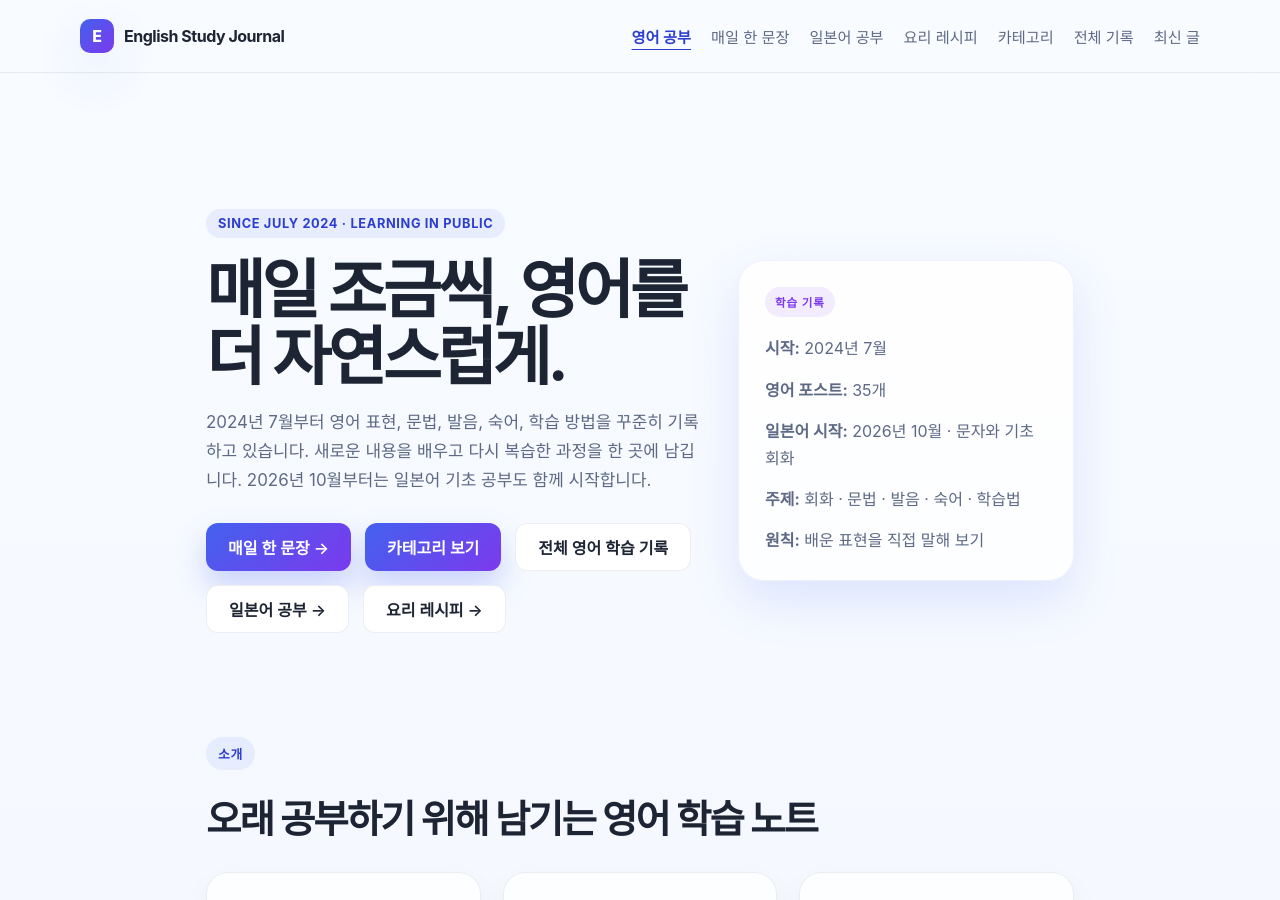
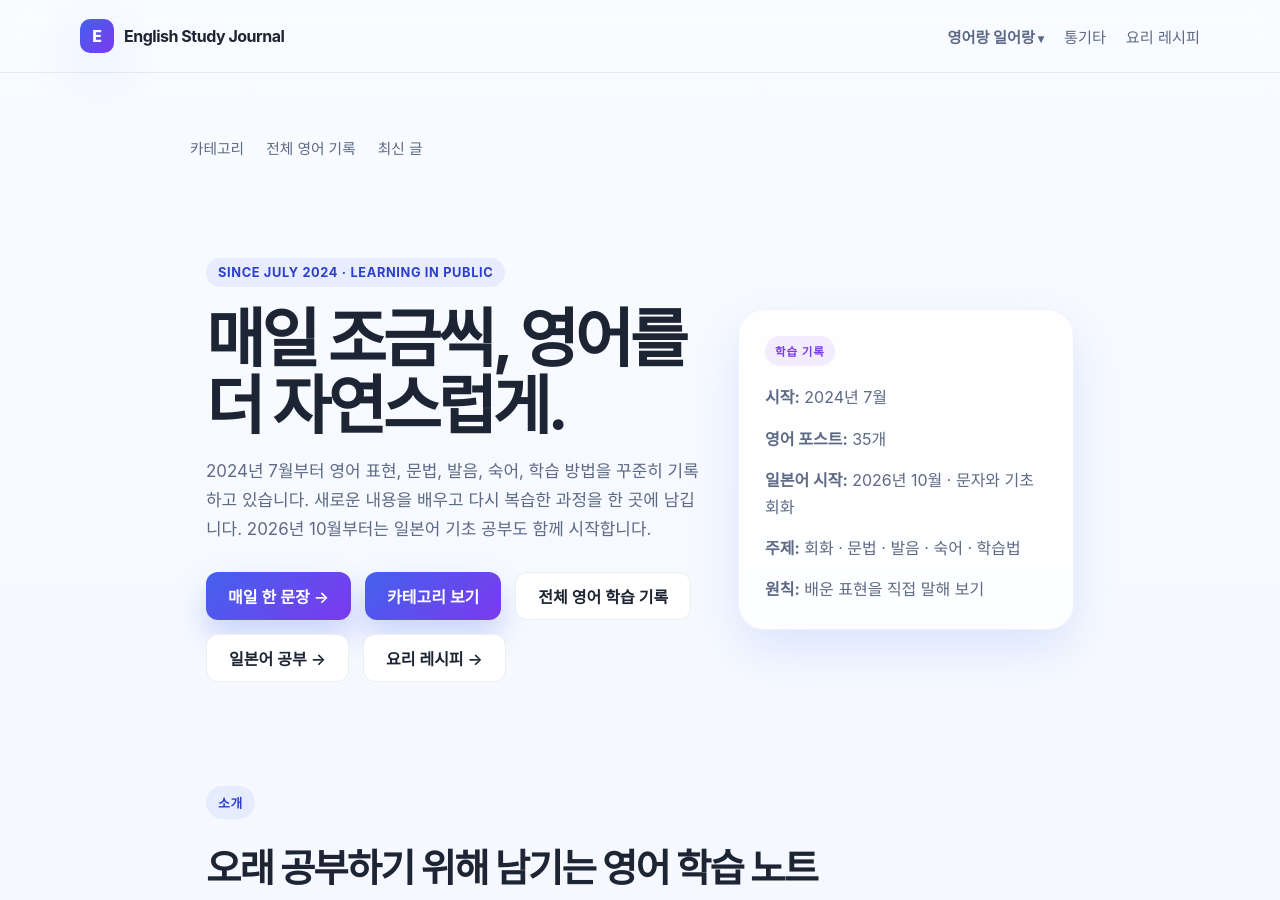
Before and after one commit to sofajohnlee/blog, a Jekyll site: the page built from index.html, in a window 1280 px wide and 900 px high. Built offline with Jekyll 4.4.1, drawn with Linux system fonts in a browser that asks for light colours.

Commit message:
Group English and Japanese navigation and add guitar before recipes

```diff
--- a/_layouts/default.html
+++ b/_layouts/default.html
@@ -15,27 +15,39 @@
         <span>English Study Journal</span>
       </a>
       <nav class="nav-links" aria-label="블로그 메뉴">
-        <a href="{{ '/' | relative_url }}" {% if page.daily_sentence != true and page.study_language == 'english' or page.study_language == nil %}aria-current="page"{% endif %}>영어 공부</a>
-        <a href="{{ '/daily-sentence/' | relative_url }}" {% if page.daily_sentence %}aria-current="page"{% endif %}>매일 한 문장</a>
-        <a href="{{ '/japanese/' | relative_url }}" {% if page.study_language == 'japanese' %}aria-current="page"{% endif %}>일본어 공부</a>
+        <details class="language-menu">
+          <summary>영어랑 일어랑</summary>
+          <div class="language-submenu">
+            <a href="{{ '/languages/' | relative_url }}">영어랑 일어랑 전체</a>
+            <a href="{{ '/' | relative_url }}" {% if page.study_language == 'english' and page.daily_sentence != true %}aria-current="page"{% endif %}>영어 공부</a>
+            <a href="{{ '/daily-sentence/' | relative_url }}" {% if page.daily_sentence %}aria-current="page"{% endif %}>매일 한 문장</a>
+            <a href="{{ '/japanese/' | relative_url }}" {% if page.study_language == 'japanese' %}aria-current="page"{% endif %}>일본어 공부</a>
+          </div>
+        </details>
+        <a href="{{ '/guitar/' | relative_url }}" {% if page.study_language == 'guitar' %}aria-current="page"{% endif %}>통기타</a>
         <a href="{{ '/recipes/' | relative_url }}" {% if page.study_language == 'cooking' %}aria-current="page"{% endif %}>요리 레시피</a>
+      </nav>
+    </div>
+  </header>
+
+  <main class="article-page">
+    <div class="container article-container">
+      <nav class="section-nav" aria-label="분야별 메뉴">
         {% if page.study_language == 'japanese' %}
         <a href="{{ '/japanese/#characters' | relative_url }}">문자 익히기</a>
         <a href="{{ '/japanese/#posts' | relative_url }}">일본어 학습 기록</a>
         <a href="{{ '/japanese/historical-songs/' | relative_url }}">일제치하 노래</a>
         {% elsif page.study_language == 'cooking' %}
         <a href="{{ '/recipes/#posts' | relative_url }}">레시피 목록</a>
-        {% else %}
+        {% elsif page.study_language == 'guitar' %}
+        <a href="{{ '/guitar/#chords' | relative_url }}">기본 코드</a>
+        <a href="{{ '/guitar/#practice' | relative_url }}">코드 전환 연습</a>
+        {% elsif page.study_language != 'languages' %}
         <a href="{{ '/categories/' | relative_url }}">카테고리</a>
-        <a href="{{ '/archive/' | relative_url }}">전체 기록</a>
+        <a href="{{ '/archive/' | relative_url }}">전체 영어 기록</a>
         <a href="{{ '/#posts' | relative_url }}">최신 글</a>
         {% endif %}
       </nav>
-    </div>
-  </header>
-
-  <main class="article-page">
-    <div class="container article-container">
       {{ content }}
     </div>
   </main>
```
